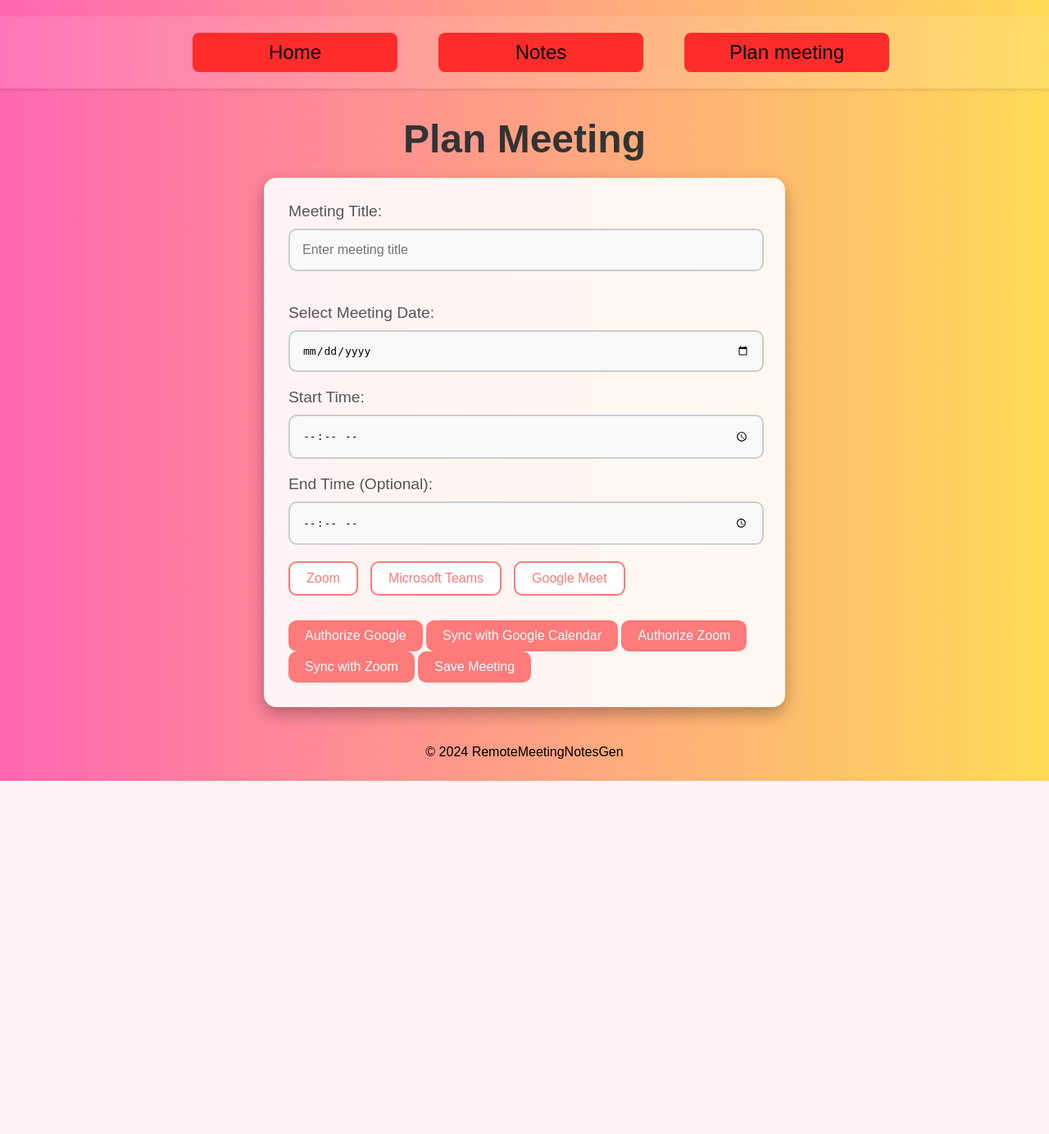
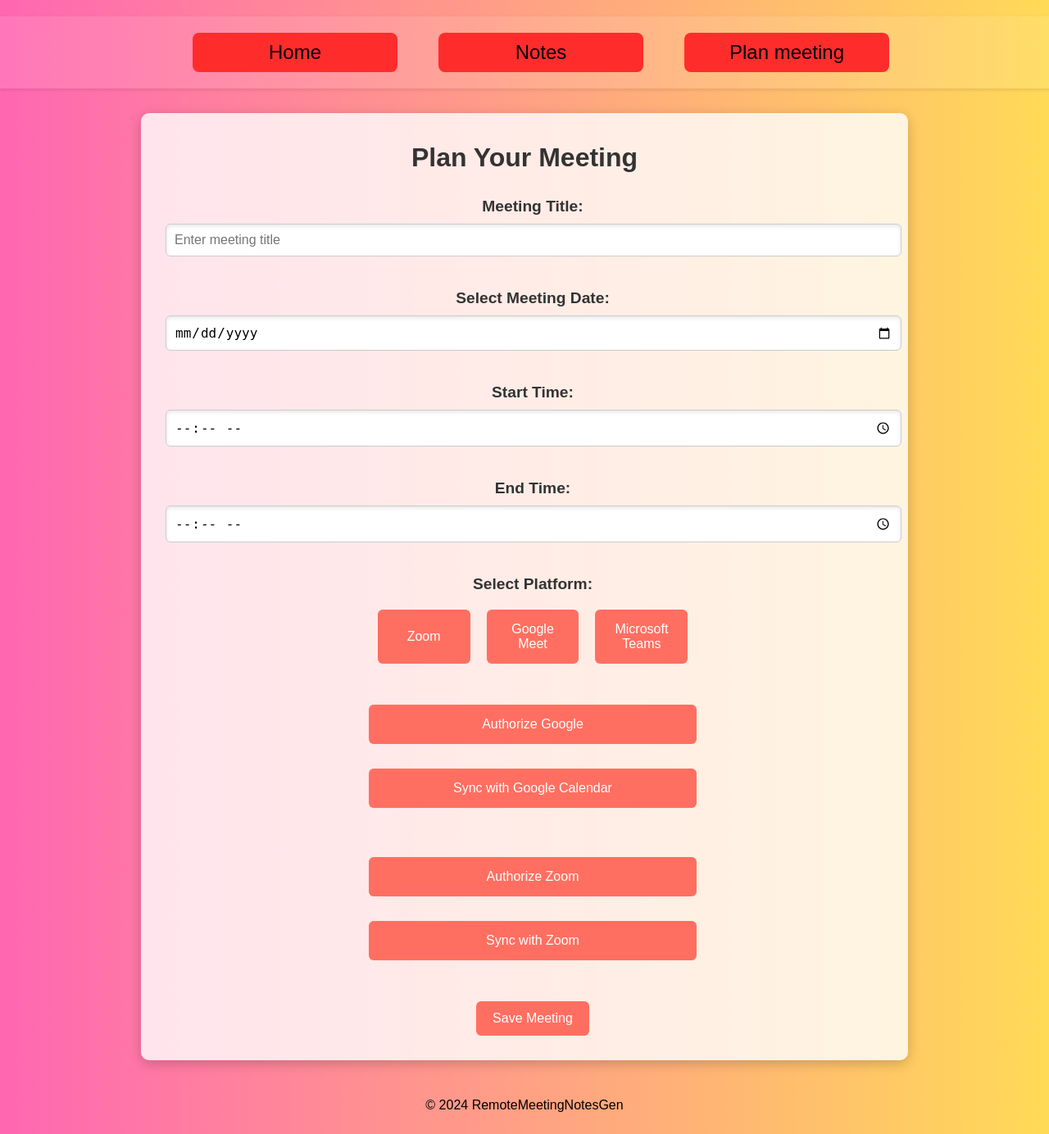
Before and after one commit to Zocha1/RemoteMeetingNotesGen, a Flask app: page /plan-meeting in a window 1280 px wide. Shown: the whole page at 82% size. Before the commit the page ends 953 px from the top, so only its background shows below. Run offline with Flask 3, Linux system fonts and the light colour scheme.

Commit message:
fixed frontend for planning meetings

```diff
--- a/backend/flask_api/app/static/calendar.css
+++ b/backend/flask_api/app/static/calendar.css
@@ -6,91 +6,143 @@ body {
     flex-direction: column;
     align-items: center;
     justify-content: flex-start;
-    height: 100vh;
+    min-height: 100vh;
     padding-top: 20px;
 }
 
 h1 {
     font-size: 3em;
     margin-bottom: 20px;
-    color: #333;
+}
+
+.container {
+    width: 70%; /* Zwiększono szerokość kontenera */
+    max-width: 900px; /* Maksymalna szerokość */
+    background-color: rgba(255, 255, 255, 0.8);
+    border-radius: 10px;
+    padding: 20px;
+    margin-top: 20px;
+    text-align: center;
+    box-shadow: 0 4px 15px rgba(0, 0, 0, 0.2); /* Subtelny cień dla kontenera */
 }
 
 .form-container {
-    background-color: rgba(255, 255, 255, 0.9);
-    border-radius: 15px;
-    padding: 30px;
-    width: 45%;
-    box-shadow: 0 8px 20px rgba(0, 0, 0, 0.3);
+    display: flex;
+    flex-direction: column;
+    gap: 20px;
+    width: 100%;
 }
 
 label {
-    display: block;
     font-size: 1.2em;
-    margin-bottom: 10px;
-    color: #555;
+    font-weight: bold;
+    color: #333;
+    text-align: left;
 }
 
-input, select {
-    width: calc(100% - 30px);
+input[type="text"],
+input[type="date"],
+input[type="time"] {
+    width: calc(100% - 20px); /* Dopasowanie szerokości z uwzględnieniem paddingu */
+    padding: 10px; /* Mniejszy padding wewnątrz pola */
+    border: 1px solid #ccc;
+    border-radius: 6px;
+    font-size: 16px;
+    box-shadow: inset 0 2px 5px rgba(0, 0, 0, 0.1);
+    background-color: #fff;
+    margin: 0 auto; /* Wyśrodkowanie pola */
+}
+
+.form-group {
+    display: flex;
+    flex-direction: column;
+    align-items: center; /* Wyśrodkowanie elementów */
+    gap: 10px;
+    width: 100%;
+    padding: 10px; /* Odstęp od krawędzi kontenera */
+    border-radius: 8px; /* Zaokrąglenie tła */
+}
+
+.platform-buttons {
+    display: flex;
+    justify-content: space-around;
+    gap: 20px;
+    margin-top: 10px;
+}
+
+.platform-btn {
+    flex: 1;
     padding: 15px;
-    margin-bottom: 20px;
-    border: 2px solid #ccc;
-    border-radius: 10px;
+    border: none;
+    border-radius: 6px;
     font-size: 1em;
-    background-color: #f9f9f9;
+    background-color: #ff6f61;
+    color: white;
+    text-align: center;
+    cursor: pointer;
+    transition: transform 0.2s ease, background-color 0.3s ease;
+}
+
+.platform-btn:hover {
+    background-color: #e55b4c;
+    transform: translateY(-2px);
+}
+
+.platform-btn.selected {
+    background-color: #4caf50;
+    color: white;
+}
+
+.btn-google,
+.btn-zoom {
+    margin: 10px auto;
+    display: block;
+    width: 80%; /* Przyciski pod Google i Zoom dopasowane do szerokości */
+    max-width: 400px; /* Maksymalna szerokość */
+    padding: 15px;
+    border: none;
+    border-radius: 6px;
+    font-size: 1em;
+    background-color: #ff6f61;
+    color: white;
+    cursor: pointer;
+    text-align: center;
+    transition: transform 0.2s ease, background-color 0.3s ease;
+}
+
+.btn-google:hover,
+.btn-zoom:hover {
+    background-color: #e55b4c;
+    transform: translateY(-2px);
 }
 
 button {
-    background-color: #ff7a7a;
+    padding: 12px 20px;
+    border: none;
+    border-radius: 6px;
+    font-size: 1em;
+    text-align: center;
+    background-color: #ff6f61;
     color: white;
-    font-size: 1em;
-    padding: 10px 20px;
-    border: none;
-    border-radius: 10px;
     cursor: pointer;
-    text-align: center;
-    transition: transform 0.2s ease, box-shadow 0.2s ease;
+    transition: transform 0.2s ease, background-color 0.3s ease;
 }
 
 button:hover {
-    transform: scale(1.05);
-    box-shadow: 0px 8px 15px rgba(0, 0, 0, 0.2);
+    background-color: #e55b4c;
+    transform: translateY(-2px);
 }
 
-.integration {
-    display: flex;
-    flex-wrap: wrap;
-    gap: 15px;
-    margin-bottom: 20px;
+.save-button {
+    width: 80%;
+    max-width: 400px;
+    margin: 20px auto 0 auto;
 }
 
-.integration label {
-    font-size: 1em;
-    padding: 10px 20px;
-    border: 2px solid #ff7a7a;
-    border-radius: 10px;
-    background-color: white;
-    color: #ff7a7a;
-    cursor: pointer;
-    transition: background-color 0.2s ease, color 0.2s ease;
+.title {
+    font-size: 2em;
+    font-weight: bold;
+    color: #333;
+    margin-bottom: 20px;
+    text-align: center;
 }
-
-.integration label:hover {
-    background-color: #ff7a7a;
-    color: white;
-}
-
-.integration input[type="checkbox"] {
-    display: none;
-}
-
-.integration input[type="checkbox"]:checked + label {
-    background-color: #ff7a7a;
-    color: white;
-}
-
-.calendar-input {
-    display: block;
-    width: calc(100% - 30px);
-}
--- a/backend/flask_api/app/static/script.js
+++ b/backend/flask_api/app/static/script.js
@@ -1,16 +1,42 @@
-document.getElementById('start-recording').addEventListener('click', startRecording);
-document.getElementById('stop-recording').addEventListener('click', stopRecording);
+// document.getElementById('start-recording').addEventListener('click', startRecording);
+// document.getElementById('stop-recording').addEventListener('click', stopRecording);
 
 document.addEventListener('DOMContentLoaded', function () {
-    const startRecordingButton = document.getElementById('start-recording');
-    const stopRecordingButton = document.getElementById('stop-recording');
+    const form = document.getElementById('meeting-form');
 
-    if (startRecordingButton) {
-        startRecordingButton.addEventListener('click', startRecording);
-    }
+    if (form) {
+        form.addEventListener('submit', async function (event) {
+            event.preventDefault(); // Zapobiega domyślnemu przesyłaniu formularza
 
-    if (stopRecordingButton) {
-        stopRecordingButton.addEventListener('click', stopRecording);
+            const meetingData = {
+                title: document.getElementById('meeting-title').value,
+                scheduled_time: `${document.getElementById('meeting-date').value}T${document.getElementById('start-time').value}:00`,
+                platform: document.getElementById('selected-platform').value, // Pobierz wybraną platformę
+                participants: [] // Możesz dodać obsługę uczestników, jeśli jest wymagana
+            };
+
+            try {
+                const response = await fetch('/add-meeting', {
+                    method: 'POST',
+                    headers: { 'Content-Type': 'application/json' },
+                    body: JSON.stringify(meetingData)
+                });
+
+                if (response.ok) {
+                    const data = await response.json();
+                    alert('Meeting saved successfully!');
+                    console.log(data);
+                } else {
+                    const errorData = await response.json();
+                    alert(`Error: ${errorData.error}`);
+                }
+            } catch (err) {
+                console.error('Error saving meeting:', err);
+                alert('An error occurred while saving the meeting.');
+            }
+        });
+    } else {
+        console.error('Form element not found!');
     }
 });
 
@@ -78,3 +104,14 @@ async function syncZoomMeeting() {
         alert(`Error: ${data.error}`);
     }
 }
+
+document.querySelectorAll('.platform-btn').forEach(button => {
+    button.addEventListener('click', () => {
+        // Usuń klasę "selected" z wszystkich przycisków
+        document.querySelectorAll('.platform-btn').forEach(btn => btn.classList.remove('selected'));
+        // Dodaj klasę "selected" do klikniętego przycisku
+        button.classList.add('selected');
+        // Ustaw wartość wybranej platformy w ukrytym polu
+        document.getElementById('selected-platform').value = button.getAttribute('data-platform');
+    });
+});
--- a/backend/flask_api/app/templates/calendar.html
+++ b/backend/flask_api/app/templates/calendar.html
@@ -6,47 +6,57 @@
 {% endblock %}
 
 {% block content %}
-
-    <h1>Plan Meeting</h1>
-
-    <div class="form-container">
-        <form>
+<div class="container">
+    <h1 class="title">Plan Your Meeting</h1>
+    <div class="card">
+        <form id="meeting-form" class="form-container">
+            <div class="form-group">
                 <label for="meeting-title">Meeting Title:</label>
                 <input type="text" id="meeting-title" name="meeting-title" placeholder="Enter meeting title" required>
+            </div>
 
-            <label for="meeting-date" style="margin-top: 20px;">Select Meeting Date:</label>
-            <input type="date" id="meeting-date" name="meeting-date" class="calendar-input" required>
+            <div class="form-group">
+                <label for="meeting-date">Select Meeting Date:</label>
+                <input type="date" id="meeting-date" name="meeting-date" required>
+            </div>
 
+            <div class="form-group">
                 <label for="start-time">Start Time:</label>
                 <input type="time" id="start-time" name="start-time" required>
+            </div>
 
-            <label for="end-time">End Time (Optional):</label>
+            <div class="form-group">
+                <label for="end-time">End Time:</label>
                 <input type="time" id="end-time" name="end-time">
+            </div>
 
-            <div class="integration">
-                <input type="checkbox" id="zoom" name="platform" value="zoom">
-                <label for="zoom">Zoom</label>
+            <div class="form-group">
+                <label>Select Platform:</label>
+                <div class="platform-buttons">
+                    <button type="button" class="platform-btn" data-platform="zoom">Zoom</button>
+                    <button type="button" class="platform-btn" data-platform="google-meet">Google Meet</button>
+                    <button type="button" class="platform-btn" data-platform="teams">Microsoft Teams</button>
+                </div>
+            </div>
 
-                <input type="checkbox" id="teams" name="platform" value="teams">
-                <label for="teams">Microsoft Teams</label>
+            <!-- Przyciski Google -->
+            <div class="form-group">
+                <button type="button" onclick="authorizeGoogle()" class="btn-google">Authorize Google</button>
+                <button type="button" onclick="syncMeeting()" class="btn-google">Sync with Google Calendar</button>
+            </div>
 
-                <input type="checkbox" id="google-meet" name="platform" value="google-meet">
-                <label for="google-meet">Google Meet</label>
+            <!-- Przyciski Zoom -->
+            <div class="form-group">
+                <button type="button" onclick="authorizeZoom()" class="btn-zoom">Authorize Zoom</button>
+                <button type="button" onclick="syncZoomMeeting()" class="btn-zoom">Sync with Zoom</button>
             </div>
-            <button type="button" onclick="authorizeGoogle()">Authorize Google</button>
-            <button type="button" onclick="syncMeeting()">Sync with Google Calendar</button>
 
-            <button type="button" onclick="authorizeZoom()">Authorize Zoom</button>
-            <button type="button" onclick="syncZoomMeeting()">Sync with Zoom</button>
-
-
-
-            <button type="submit">Save Meeting</button>
+            <div class="form-group">
+                <button type="submit" class="btn btn-primary">Save Meeting</button>
+            </div>
         </form>
+    </div>
 </div>
 <script src="../static/script.js"></script>
 
-</body>
-</html>
-
 {% endblock %}
```
Lines whose indentation alone changed are shown as unchanged.
